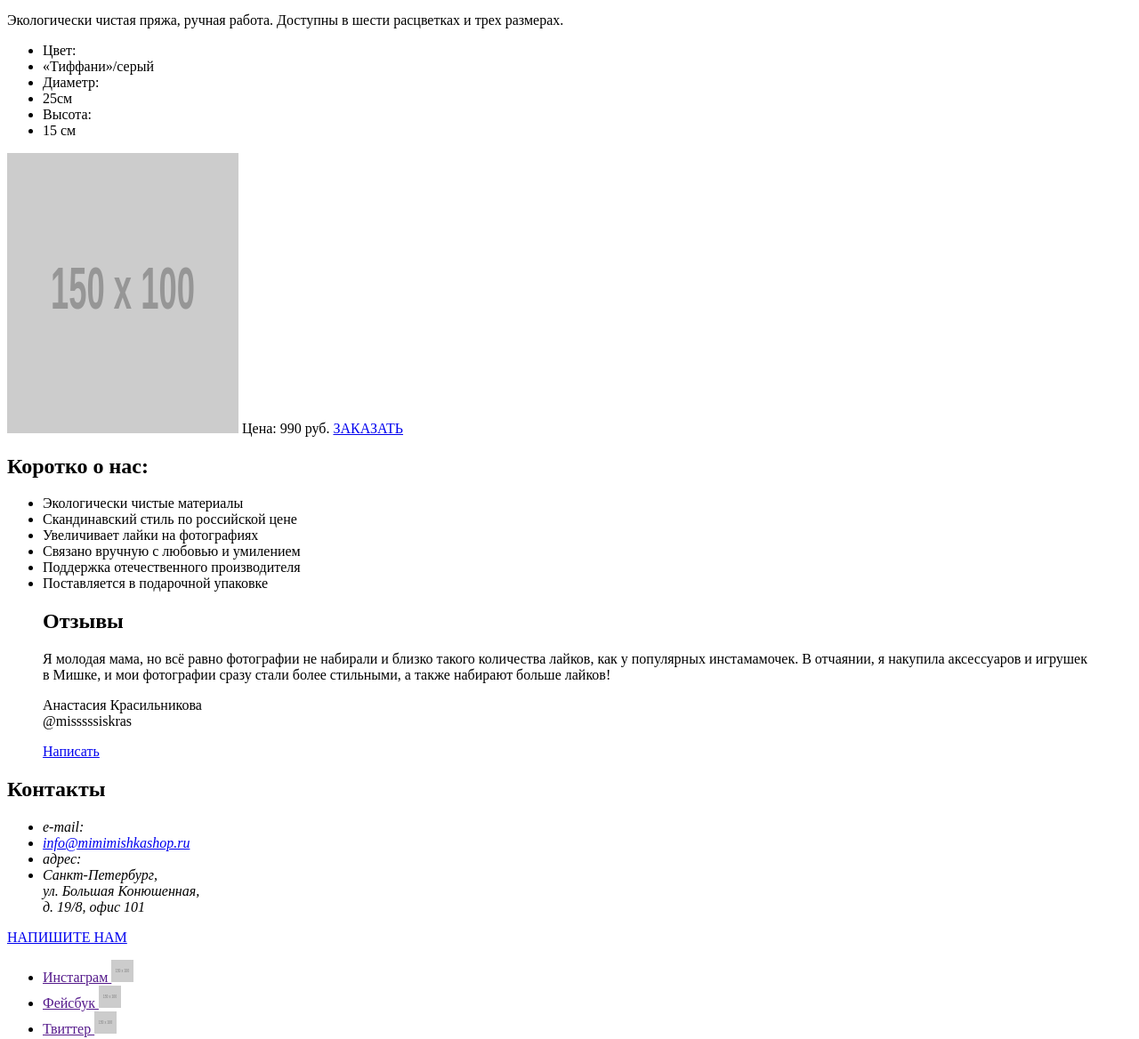
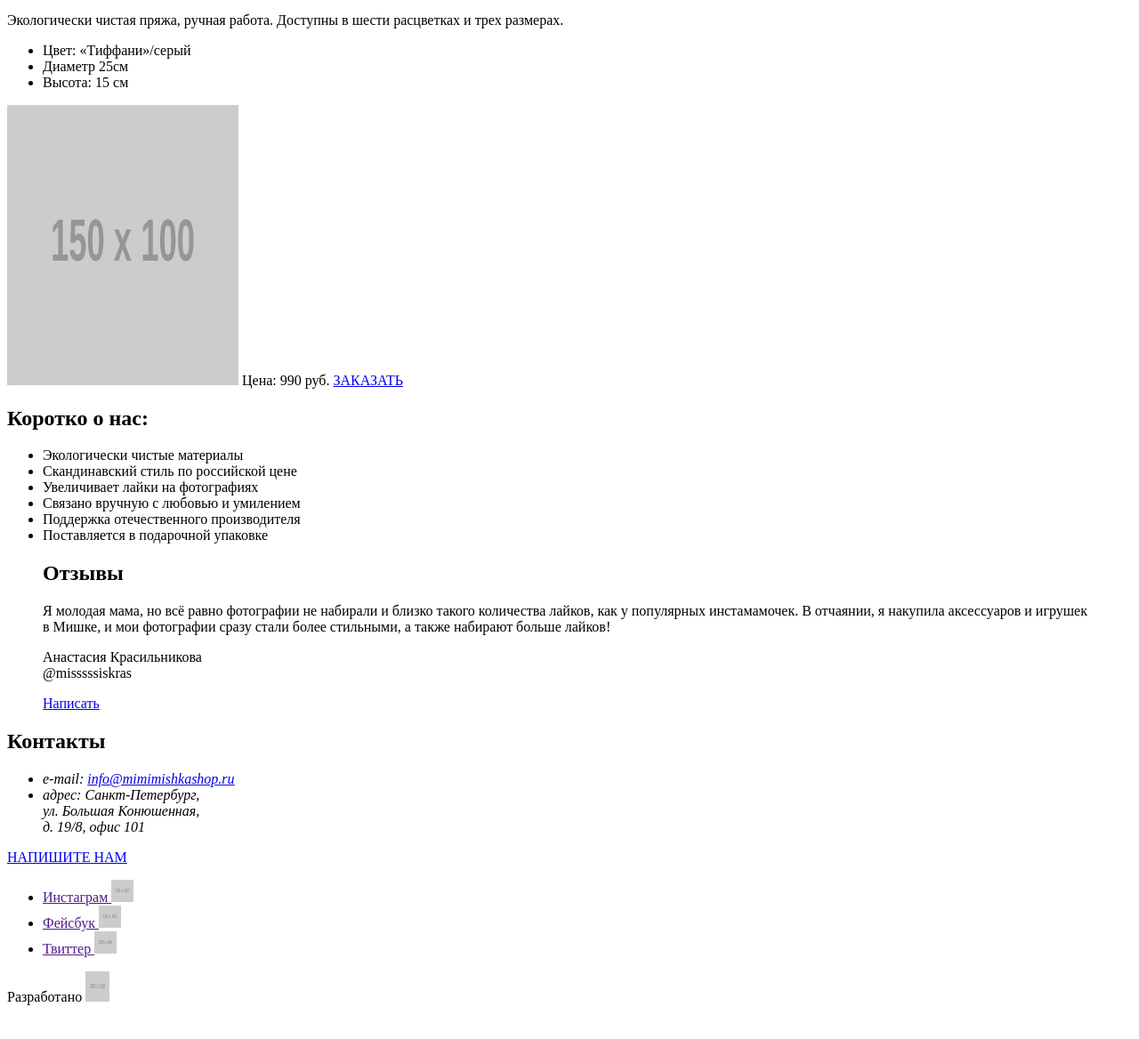
Before and after one commit to leofallen/1040483-mishka-17, a website: page source/index.html in a window 1280 px wide. Shown: the part 388-1556 px from the top of the page at 89% size. After the commit the page ends 1526 px from the top, so only its background shows below. Drawn offline with Linux system fonts and the light colour scheme; placeholder pictures from the web are drawn by us.

Commit message:
е еще)

```diff
--- a/source/index.html
+++ b/source/index.html
@@ -39,12 +39,18 @@
         <span class="top-product__sub-headline">ТОВАР НЕДЕЛИ</span>
         <p class="top-product__description">Экологически чистая пряжа, ручная работа. Доступны в шести расцветках и трех размерах.</p>
         <ul class="top-product__specifications">
-          <li class="top-product__specifications-item">Цвет:</li>
-          <li class="top-product__specifications-item">«Тиффани»/серый</li>
-          <li class="top-product__specifications-item">Диаметр:</li>
-          <li class="top-product__specifications-item">25см</li>
-          <li class="top-product__specifications-item">Высота:</li>
-          <li class="top-product__specifications-item">15 см</li>
+          <li class="top-product__specifications-item">
+            <span class="top__product-row">Цвет:</span>
+            <span class="top__product-row">«Тиффани»/серый</span>
+          </li>
+          <li class="top-product__specifications-item">
+            <span class="top__product-row">Диаметр</span>
+            <span class="top__product-row">25см</span>
+          </li>
+          <li class="top-product__specifications-item">
+            <span class="top__product-row">Высота:</span>
+            <span class="top__product-row">15 см</span>
+          </li>
         </ul>
         <img class="top-product__image" src="http://placehold.it/150x100" width="260" height="315" alt="изображение продукта">
         <span class="top-product__price">Цена: 990 руб.</span>
@@ -75,12 +81,16 @@
         <h2 class="contacts__headline">Контакты</h2>
         <address class="contacts__address">
           <ul>
-            <li>e-mail:</li>
             <li>
-              <a class="contacts__email" href="mailto:info@mimimishkashop.ru">info@mimimishkashop.ru</a>
+              <span class="contacts__row">e-mail:</span>
+              <span class="contacts__row">
+                <a class="contacts__email" href="mailto:info@mimimishkashop.ru">info@mimimishkashop.ru</a>
+              </span>
             </li>
-            <li>адрес:</li>
-            <li>Санкт-Петербург,<br>ул. Большая Конюшенная,<br>д. 19/8, офис 101</li>
+            <li>
+              <span class="contacts__row">адрес:</span>
+              <span class="contacts__row">Санкт-Петербург,<br>ул. Большая Конюшенная,<br>д. 19/8, офис 101</span>
+            </li>
           </ul>
         </address>
         <div class="contacts__map">
```
